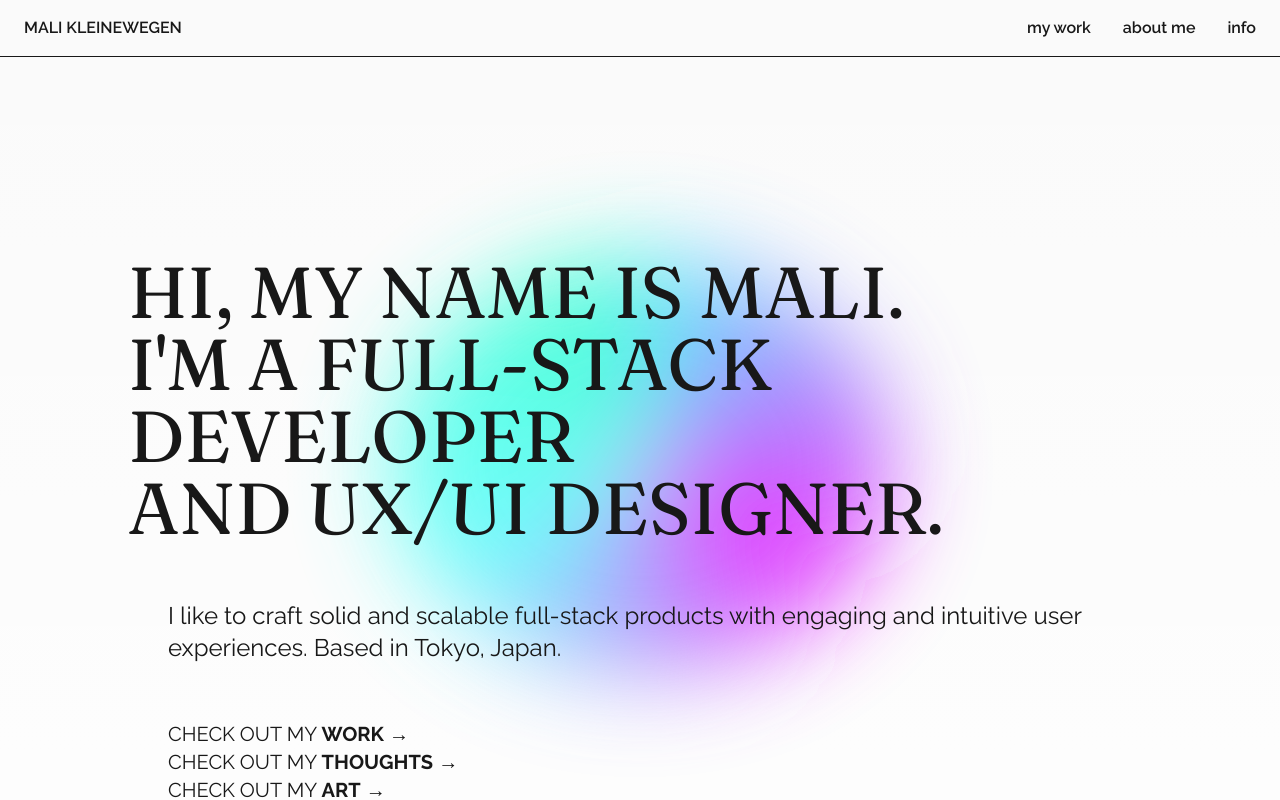
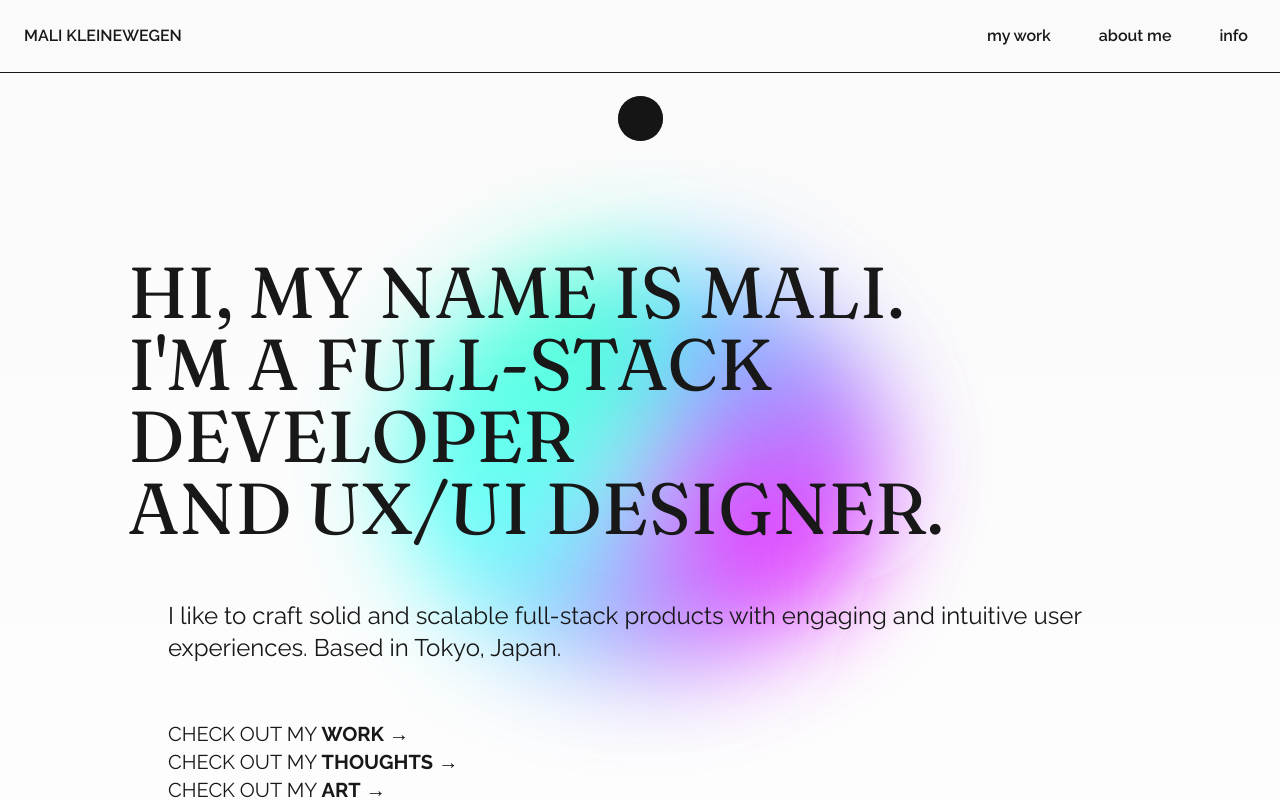
Before and after one commit to amekatze/portfolio2023, a Next.js app: page / in a window 1280 px wide. Shown: the top 800 px of the page. Built offline with nearby package versions, Linux system fonts and the light colour scheme.

Commit message:
custom mouse cursor

```diff
--- a/src/components/Nav.tsx
+++ b/src/components/Nav.tsx
@@ -1,17 +1,33 @@
-export default function Nav() {
+interface NavProps {
+  changeCursorColor: () => void;
+}
+
+export default function Nav({ changeCursorColor }) {
   return (
-    <div className="nav fixed top-0 w-full border-b-[1.5px] px-6 py-4 flex justify-between font-semibold">
-      <span>
+    <div className="nav fixed top-0 w-full border-b-[1.5px] px-6  flex justify-between font-semibold">
+      <span className="py-6">
         <a href="">MALI KLEINEWEGEN</a>
       </span>
       <ul className="flex justify-between gap-8">
-        <li>
+        <li
+          className="py-6 px-2"
+          onMouseEnter={() => changeCursorColor("hover")}
+          onMouseLeave={() => changeCursorColor("default")}
+        >
           <a href="">my work</a>
         </li>
-        <li>
+        <li
+          className="py-6 px-2"
+          onMouseEnter={() => changeCursorColor("hover")}
+          onMouseLeave={() => changeCursorColor("default")}
+        >
           <a href="">about me</a>
         </li>
-        <li>
+        <li
+          className="py-6 px-2"
+          onMouseEnter={() => changeCursorColor("hover")}
+          onMouseLeave={() => changeCursorColor("default")}
+        >
           <a href="">info</a>
         </li>
       </ul>
--- a/src/pages/index.tsx
+++ b/src/pages/index.tsx
@@ -1,5 +1,5 @@
-import Image from "next/image";
 import { Raleway, Fraunces } from "next/font/google";
+import React, { useEffect } from "react";
 
 import Nav from "@/components/Nav";
 import Header from "@/components/Header";
@@ -12,24 +12,51 @@ const raleway = Raleway({ subsets: ["latin"] });
 const fraunces = Fraunces({ subsets: ["latin"] });
 
 export default function Home() {
+  useEffect(() => {
+    const circularCursor = document.getElementById("circularcursor");
+
+    const handleMouseMove = (e: any) => {
+      circularCursor.style.left = e.pageX + "px";
+      circularCursor.style.top = e.pageY + "px";
+    };
+
+    document.addEventListener("mousemove", handleMouseMove);
+
+    return () => {
+      document.removeEventListener("mousemove", handleMouseMove);
+    };
+  }, []);
+
+  const changeCursorColor = (color) => {
+    const circularCursor = document.getElementById("circularcursor");
+    if (color === "hover") {
+      circularCursor.classList.add("circularcursor-hover");
+    } else {
+      circularCursor.classList.remove("circularcursor-hover");
+    }
+  };
   return (
     <main
       className={`flex min-h-screen flex-col items-center py-24 px-32 ${raleway.className}`}
     >
-      <Nav />
+      <div id="circularcursor"> </div>
+      <div
+        id="myHoverDiv"
+        className="hoverable-div"
+        onMouseOver={() => changeCursorColor("hover")}
+        onMouseLeave={() => changeCursorColor("default")}
+      ></div>
+      <Nav changeCursorColor={changeCursorColor} />
       <Header fraunces={fraunces} />
       <Work fraunces={fraunces} />
       <About fraunces={fraunces} />
       <Info fraunces={fraunces} />
       <Footer />
-
       <svg width="0" height="0">
         <filter id="grainy-blur" x="-150%" y="-150%" width="400%" height="400%">
           <feGaussianBlur stdDeviation="49" result="blur" />
         </filter>
       </svg>
-      <div className="cursor"></div>
-      <div className="cursor-border"></div>
     </main>
   );
 }
```
